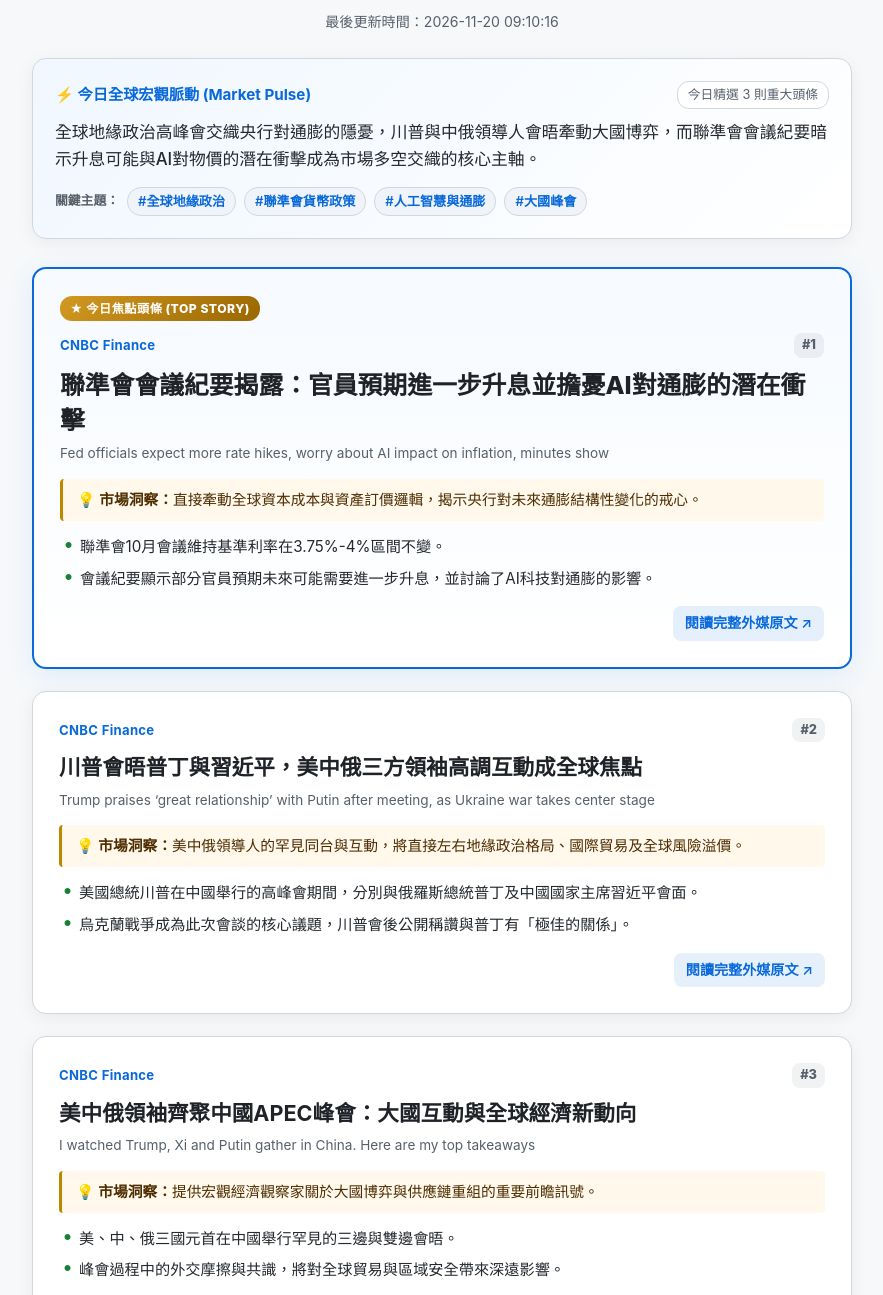
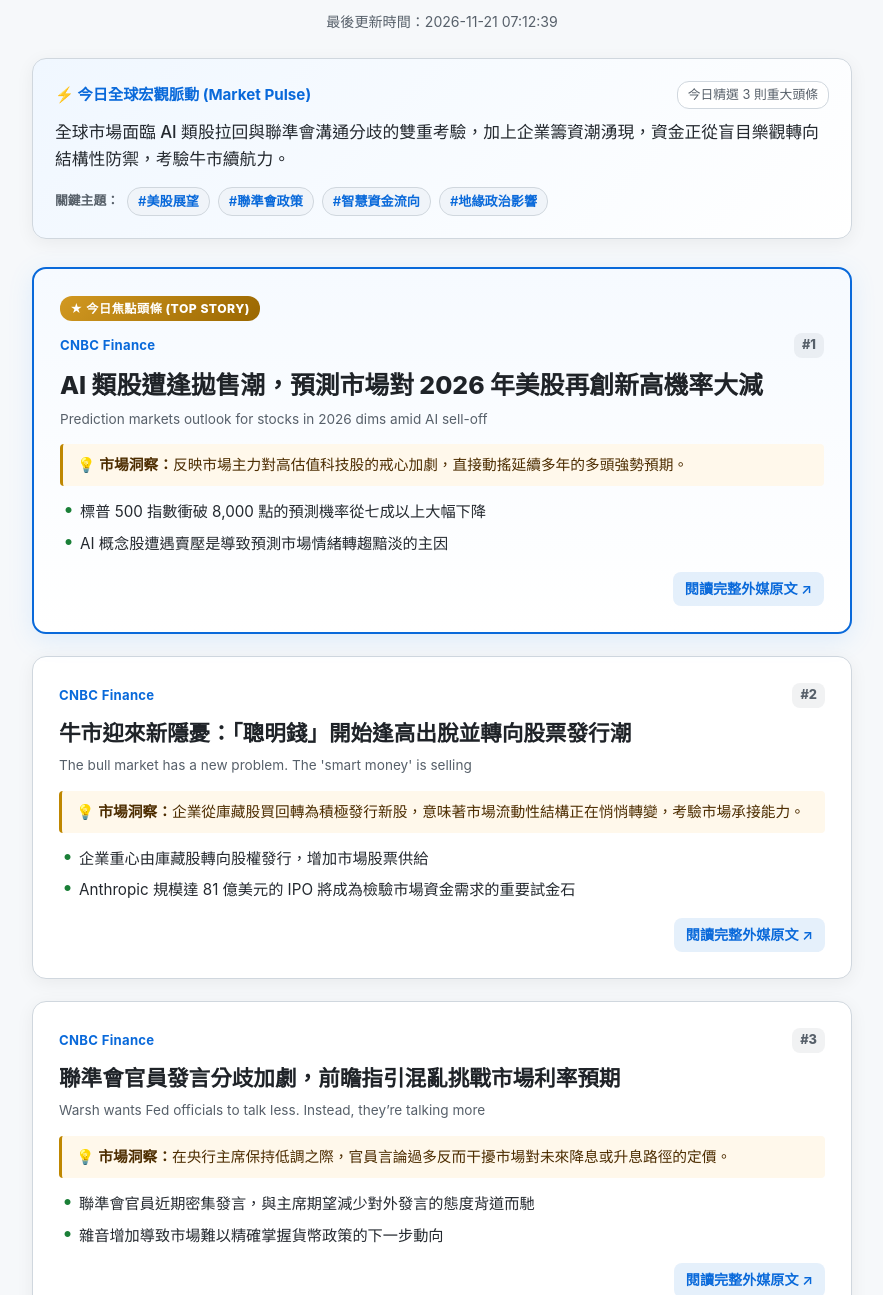
Before and after one commit to j810225-collab/daily-financial-news, a plain HTML site: page index.html in a window 1280 px wide. Shown: the part 145-1440 px from the top of the page, without its empty margins (198-1081 px from the left). Drawn offline with Linux system fonts and the light colour scheme.

Commit message:
Update daily financial digest 2026-11-21 07:12

```diff
--- a/index.html
+++ b/index.html
@@ -409,7 +409,7 @@
 
         <header>
             <h1>全球每日財經焦點</h1>
-            <div class="update-time">最後更新時間：2026-11-20 09:10:16</div>
+            <div class="update-time">最後更新時間：2026-11-21 07:12:39</div>
         </header>
 
         <!-- 今日情報速讀儀表盒 (Executive Summary) -->
@@ -418,10 +418,10 @@
                 <div class="pulse-title">⚡ 今日全球宏觀脈動 (Market Pulse)</div>
                 <div class="pulse-stat">今日精選 3 則重大頭條</div>
             </div>
-            <p class="pulse-overview">全球地緣政治高峰會交織央行對通膨的隱憂，川普與中俄領導人會晤牽動大國博弈，而聯準會會議紀要暗示升息可能與AI對物價的潛在衝擊成為市場多空交織的核心主軸。</p>
+            <p class="pulse-overview">全球市場面臨 AI 類股拉回與聯準會溝通分歧的雙重考驗，加上企業籌資潮湧現，資金正從盲目樂觀轉向結構性防禦，考驗牛市續航力。</p>
             <div class="topics-wrapper">
                 <span class="topic-label">關鍵主題：</span>
-                <span class="topic-pill">#全球地緣政治</span><span class="topic-pill">#聯準會貨幣政策</span><span class="topic-pill">#人工智慧與通膨</span><span class="topic-pill">#大國峰會</span>
+                <span class="topic-pill">#美股展望</span><span class="topic-pill">#聯準會政策</span><span class="topic-pill">#智慧資金流向</span><span class="topic-pill">#地緣政治影響</span>
             </div>
         </section>
 
@@ -433,19 +433,19 @@
         <span class="source-tag">CNBC Finance</span>
         <span class="rank-badge">#1</span>
     </div>
-    <h2 class="card-title">聯準會會議紀要揭露：官員預期進一步升息並擔憂AI對通膨的潛在衝擊</h2>
-    <div class="original-title">Fed officials expect more rate hikes, worry about AI impact on inflation, minutes show</div>
+    <h2 class="card-title">AI 類股遭逢拋售潮，預測市場對 2026 年美股再創新高機率大減</h2>
+    <div class="original-title">Prediction markets outlook for stocks in 2026 dims amid AI sell-off</div>
 
     <div class="importance-box">
-        💡 <strong>市場洞察：</strong>直接牽動全球資本成本與資產訂價邏輯，揭示央行對未來通膨結構性變化的戒心。
+        💡 <strong>市場洞察：</strong>反映市場主力對高估值科技股的戒心加劇，直接動搖延續多年的多頭強勢預期。
     </div>
 
     <ul class="key-points">
-        <li>聯準會10月會議維持基準利率在3.75%-4%區間不變。</li><li>會議紀要顯示部分官員預期未來可能需要進一步升息，並討論了AI科技對通膨的影響。</li>
+        <li>標普 500 指數衝破 8,000 點的預測機率從七成以上大幅下降</li><li>AI 概念股遭遇賣壓是導致預測市場情緒轉趨黯淡的主因</li>
     </ul>
 
     <div class="card-footer">
-        <a href="https://www.cnbc.com/2026/11/18/fed-minutes-october-2026.html" target="_blank" rel="noopener noreferrer" class="read-more-btn">
+        <a href="https://www.cnbc.com/2026/11/20/sp-500-8000-kalshi-odds-ai-selloff.html" target="_blank" rel="noopener noreferrer" class="read-more-btn">
             閱讀完整外媒原文 ↗
         </a>
     </div>
@@ -456,19 +456,19 @@
         <span class="source-tag">CNBC Finance</span>
         <span class="rank-badge">#2</span>
     </div>
-    <h2 class="card-title">川普會晤普丁與習近平，美中俄三方領袖高調互動成全球焦點</h2>
-    <div class="original-title">Trump praises ‘great relationship’ with Putin after meeting, as Ukraine war takes center stage</div>
+    <h2 class="card-title">牛市迎來新隱憂：「聰明錢」開始逢高出脫並轉向股票發行潮</h2>
+    <div class="original-title">The bull market has a new problem. The 'smart money' is selling</div>
 
     <div class="importance-box">
-        💡 <strong>市場洞察：</strong>美中俄領導人的罕見同台與互動，將直接左右地緣政治格局、國際貿易及全球風險溢價。
+        💡 <strong>市場洞察：</strong>企業從庫藏股買回轉為積極發行新股，意味著市場流動性結構正在悄悄轉變，考驗市場承接能力。
     </div>
 
     <ul class="key-points">
-        <li>美國總統川普在中國舉行的高峰會期間，分別與俄羅斯總統普丁及中國國家主席習近平會面。</li><li>烏克蘭戰爭成為此次會談的核心議題，川普會後公開稱讚與普丁有「極佳的關係」。</li>
+        <li>企業重心由庫藏股轉向股權發行，增加市場股票供給</li><li>Anthropic 規模達 81 億美元的 IPO 將成為檢驗市場資金需求的重要試金石</li>
     </ul>
 
     <div class="card-footer">
-        <a href="https://www.cnbc.com/2026/11/19/trump-xi-putin-china-apec-.html" target="_blank" rel="noopener noreferrer" class="read-more-btn">
+        <a href="https://www.cnbc.com/2026/11/20/equity-issuance-bull-market-problem.html" target="_blank" rel="noopener noreferrer" class="read-more-btn">
             閱讀完整外媒原文 ↗
         </a>
     </div>
@@ -479,19 +479,19 @@
         <span class="source-tag">CNBC Finance</span>
         <span class="rank-badge">#3</span>
     </div>
-    <h2 class="card-title">美中俄領袖齊聚中國APEC峰會：大國互動與全球經濟新動向</h2>
-    <div class="original-title">I watched Trump, Xi and Putin gather in China. Here are my top takeaways</div>
+    <h2 class="card-title">聯準會官員發言分歧加劇，前瞻指引混亂挑戰市場利率預期</h2>
+    <div class="original-title">Warsh wants Fed officials to talk less. Instead, they’re talking more</div>
 
     <div class="importance-box">
-        💡 <strong>市場洞察：</strong>提供宏觀經濟觀察家關於大國博弈與供應鏈重組的重要前瞻訊號。
+        💡 <strong>市場洞察：</strong>在央行主席保持低調之際，官員言論過多反而干擾市場對未來降息或升息路徑的定價。
     </div>
 
     <ul class="key-points">
-        <li>美、中、俄三國元首在中國舉行罕見的三邊與雙邊會晤。</li><li>峰會過程中的外交摩擦與共識，將對全球貿易與區域安全帶來深遠影響。</li>
+        <li>聯準會官員近期密集發言，與主席期望減少對外發言的態度背道而馳</li><li>雜音增加導致市場難以精確掌握貨幣政策的下一步動向</li>
     </ul>
 
     <div class="card-footer">
-        <a href="https://www.cnbc.com/2026/11/18/trump-xi-putin-apec-shenzhen-china.html" target="_blank" rel="noopener noreferrer" class="read-more-btn">
+        <a href="https://www.cnbc.com/2026/11/20/warsh-fed-forward-guidance-rate-hikes.html" target="_blank" rel="noopener noreferrer" class="read-more-btn">
             閱讀完整外媒原文 ↗
         </a>
     </div>
```
